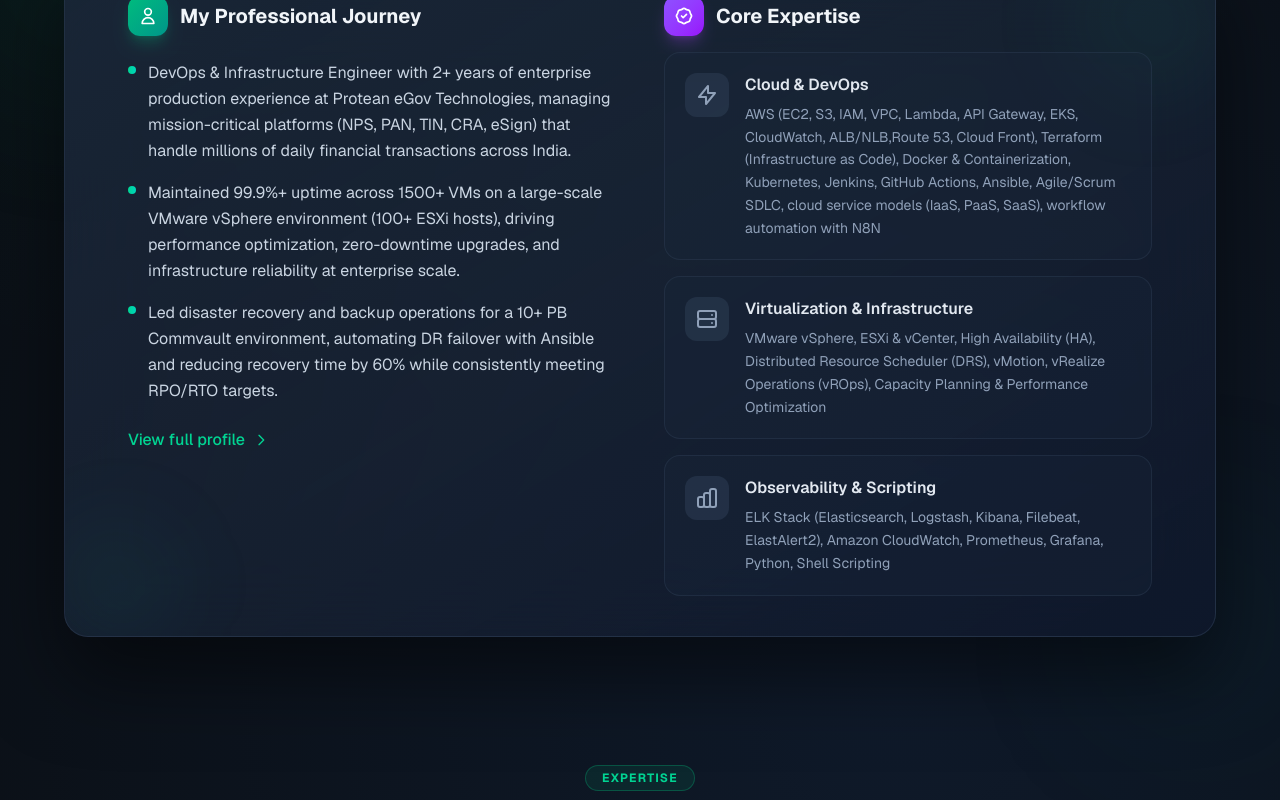
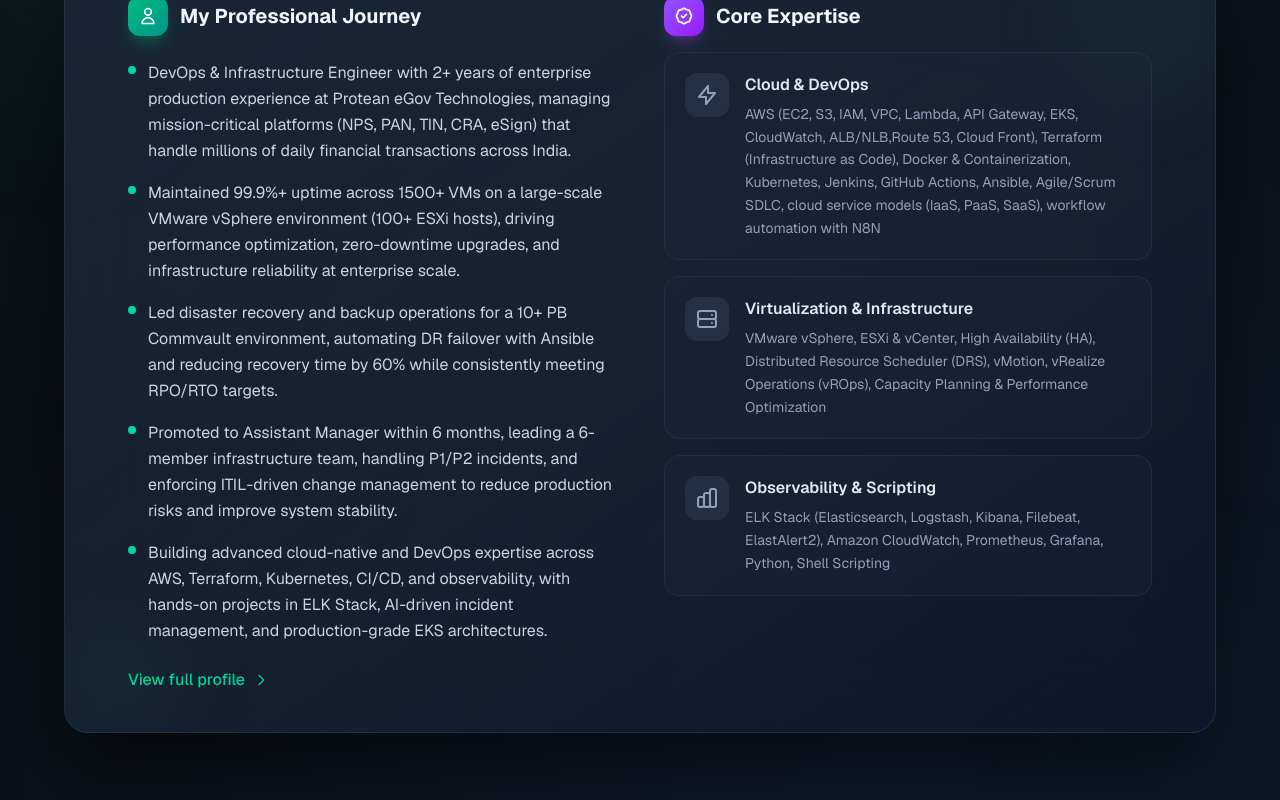
Before and after one commit to digambarrajaram/Digambar-Portfolio, a Next.js app: page / in a window 1280 px wide. Shown: the part 1229-2029 px from the top of the page. Built offline with nearby package versions, Linux system fonts and the light colour scheme.

Commit message:
updated My Professional Journey points fron 3 to 5

```diff
--- a/components/AboutSummary.tsx
+++ b/components/AboutSummary.tsx
@@ -224,7 +224,7 @@ export default function AboutSummary({ isFullPage = false }: AboutSummaryProps)
 
                 {/* Intro Content - Fixed mapping with proper text */}
                 <div className="space-y-4">
-                  {about.intro.slice(0, 3).map((paragraph, index) => (
+                  {about.intro.slice(0, 5).map((paragraph, index) => (
                     <div
                       key={index}
                       className="flex items-start space-x-3 group"
```
